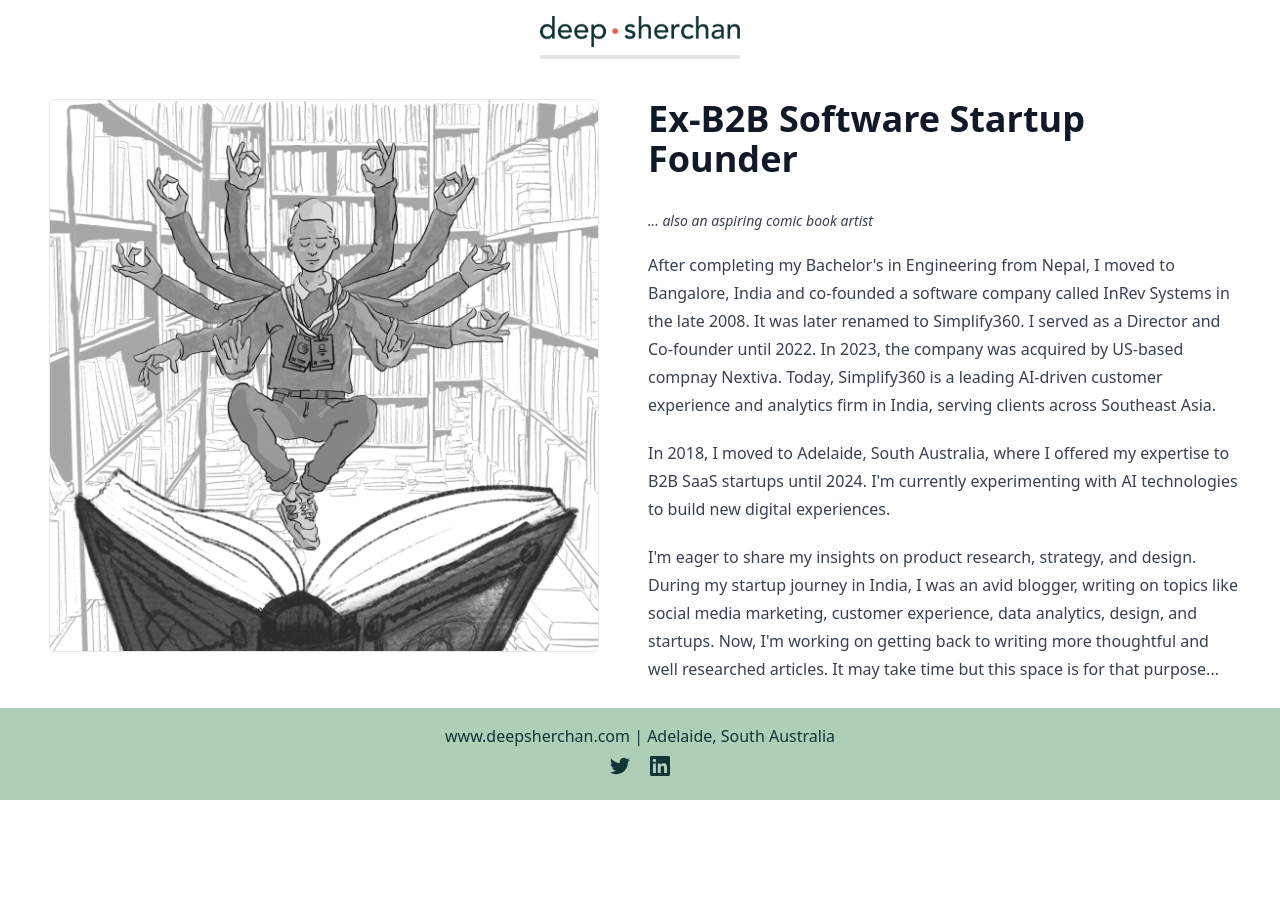
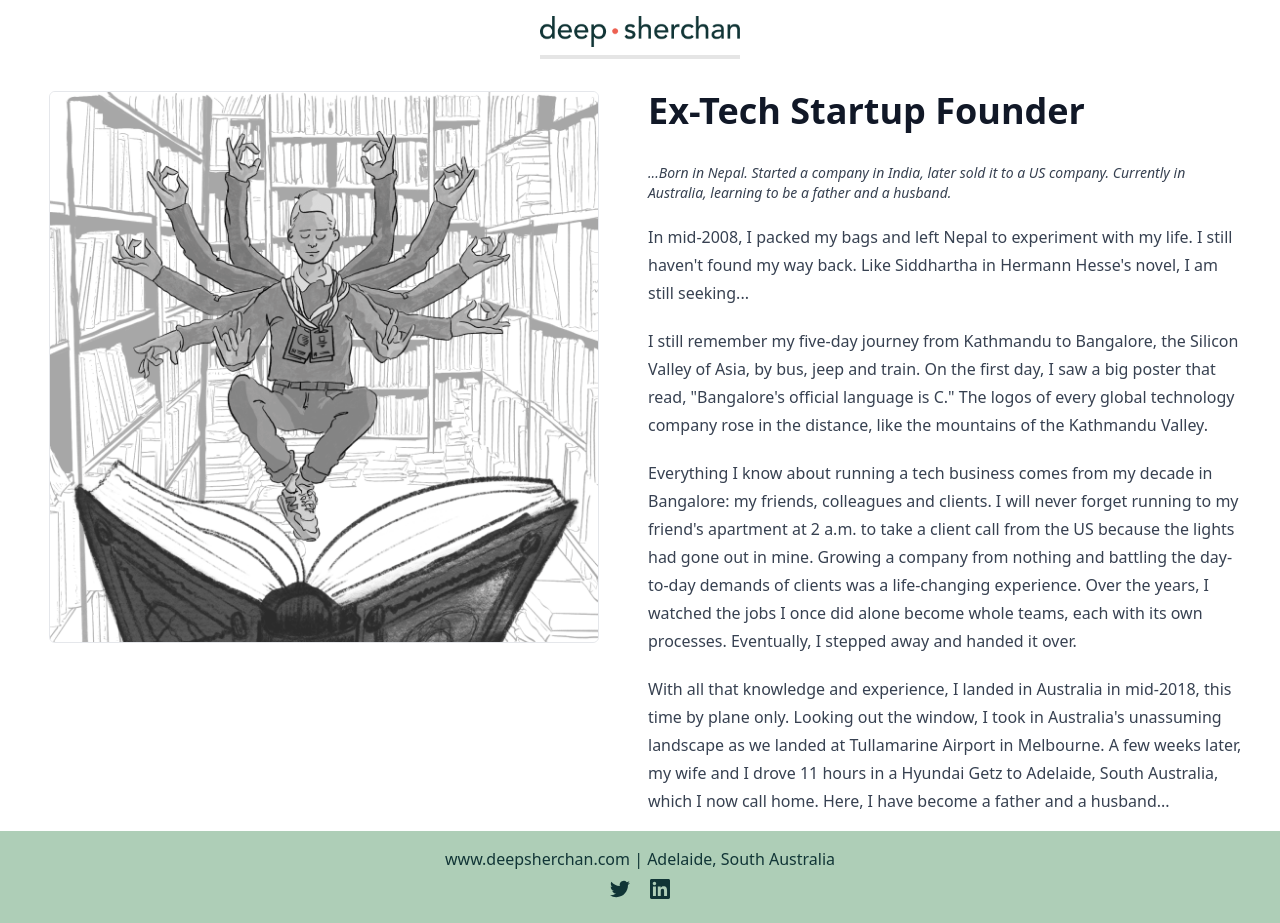
Before and after one commit to weinnovateDesign/deepsh.com, an Astro site: page / in a window 1280 px wide. Before the commit the page ends 800 px from the top, so only its background shows below. Built offline with nearby package versions, Linux system fonts and the light colour scheme; Astro itself is replaced by a stand-in of ours.

Commit message:
Rewrite the home page copy
New bio from Deep. Title, meta description and the portrait alt text follow
the copy - the old ones still said "B2B Saas" and would have contradicted
the page for search engines and screen readers.

```diff
--- a/src/pages/index.astro
+++ b/src/pages/index.astro
@@ -3,9 +3,9 @@ import { Image } from "astro:assets";
 import BaseLayout from "../layouts/BaseLayout.astro";
 import portrait from "../assets/deep-sherchan.png";
 
-const title = "Ex-B2B Saas Software Founder Adelaide - Deep Sherchan";
+const title = "Ex-Tech Startup Founder - Deep Sherchan";
 const description =
-	"Helping Saas business with thoughtful product research, design and writings.";
+	"Born in Nepal. Started a company in India, later sold it to a US company. Currently in Australia, learning to be a father and a husband.";
 ---
 
 <BaseLayout title={title} description={description}>
@@ -17,35 +17,46 @@ const description =
 				width={550}
 				height={553}
 				format="webp"
-				alt="B2b Saas consultant"
+				alt="Deep Sherchan"
 			/>
 		</figure>
 		<div>
 			<article class="prose prose-a:text-primary">
-				<h1>Ex-B2B Software Startup Founder</h1>
+				<h1>Ex-Tech Startup Founder</h1>
 
-				<div class="text-sm italic">... also an aspiring comic book artist</div>
+				<div class="text-sm italic">
+					...Born in Nepal. Started a company in India, later sold it to a US
+					company. Currently in Australia, learning to be a father and a husband.
+				</div>
 				<p>
-					After completing my Bachelor's in Engineering from Nepal, I moved to
-					Bangalore, India and co-founded a software company called InRev Systems
-					in the late 2008. It was later renamed to Simplify360. I served as a
-					Director and Co-founder until 2022. In 2023, the company was acquired
-					by US-based compnay Nextiva. Today, Simplify360 is a leading AI-driven
-					customer experience and analytics firm in India, serving clients across
-					Southeast Asia.
+					In mid-2008, I packed my bags and left Nepal to experiment with my
+					life. I still haven't found my way back. Like Siddhartha in Hermann
+					Hesse's novel, I am still seeking...
 				</p>
 				<p>
-					In 2018, I moved to Adelaide, South Australia, where I offered my
-					expertise to B2B SaaS startups until 2024. I'm currently experimenting
-					with AI technologies to build new digital experiences.
+					I still remember my five-day journey from Kathmandu to Bangalore, the
+					Silicon Valley of Asia, by bus, jeep and train. On the first day, I saw
+					a big poster that read, "Bangalore's official language is C." The logos
+					of every global technology company rose in the distance, like the
+					mountains of the Kathmandu Valley.
 				</p>
 				<p>
-					I'm eager to share my insights on product research, strategy, and
-					design. During my startup journey in India, I was an avid blogger,
-					writing on topics like social media marketing, customer experience,
-					data analytics, design, and startups. Now, I'm working on getting back
-					to writing more thoughtful and well researched articles. It may take
-					time but this space is for that purpose...
+					Everything I know about running a tech business comes from my decade in
+					Bangalore: my friends, colleagues and clients. I will never forget
+					running to my friend's apartment at 2 a.m. to take a client call from
+					the US because the lights had gone out in mine. Growing a company from
+					nothing and battling the day-to-day demands of clients was a
+					life-changing experience. Over the years, I watched the jobs I once did
+					alone become whole teams, each with its own processes. Eventually, I
+					stepped away and handed it over.
+				</p>
+				<p>
+					With all that knowledge and experience, I landed in Australia in
+					mid-2018, this time by plane only. Looking out the window, I took in
+					Australia's unassuming landscape as we landed at Tullamarine Airport in
+					Melbourne. A few weeks later, my wife and I drove 11 hours in a Hyundai
+					Getz to Adelaide, South Australia, which I now call home. Here, I have
+					become a father and a husband...
 				</p>
 			</article>
 		</div>
```
